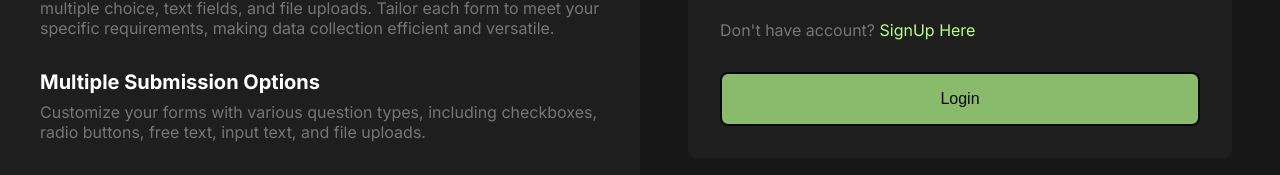
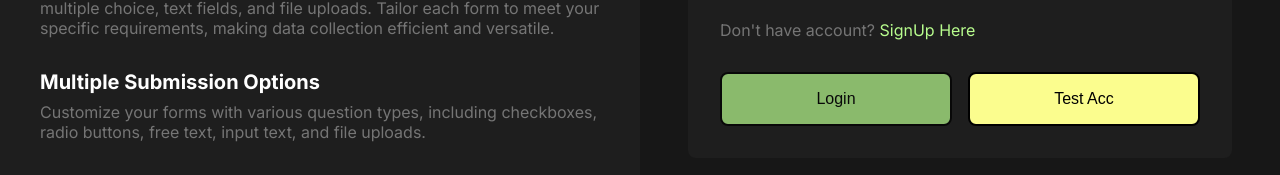
Before and after one commit to Milanb0z/forms-manager, a React (Vite) app in the folder client/: page /login in a window 1280 px wide. Shown: the part 470-645 px from the top of the page. Built offline with nearby package versions, Linux system fonts and the light colour scheme.

Commit message:
Added: DummyLogin Btn

```diff
--- a/client/src/@ui/Button.jsx
+++ b/client/src/@ui/Button.jsx
@@ -1,13 +1,20 @@
 import {} from "react";
 import classes from "./Button.module.scss";
 
-const Button = ({ children, outline, danger, iconUrl, ...btnProps }) => {
+const Button = ({
+  children,
+  outline,
+  secondary,
+  danger,
+  iconUrl,
+  ...btnProps
+}) => {
   return (
     <button
       {...btnProps}
-      className={`${classes.btn} ${outline ? classes.outline : ""}  ${
-        danger ? classes.danger : ""
-      }`}
+      className={`${classes.btn} ${secondary ? classes.secondary : ""} ${
+        outline ? classes.outline : ""
+      }  ${danger ? classes.danger : ""}`}
     >
       {iconUrl ? <img src={iconUrl} alt={children} /> : null}
       {children}
--- a/client/src/@ui/Button.module.scss
+++ b/client/src/@ui/Button.module.scss
@@ -24,6 +24,10 @@
   }
 }
 
+.secondary {
+  background-color: var(--color-yellow);
+}
+
 .danger {
   background-color: var(--color-red);
   color: #fff;
--- a/client/src/pages/Login/Login.jsx
+++ b/client/src/pages/Login/Login.jsx
@@ -32,6 +32,17 @@ const Login = () => {
       .unwrap()
       .then((res) => {
         console.log(res);
+        navigate("/dashboard/");
+      })
+      .catch((err) => {
+        console.log(err);
+      });
+  };
+
+  const onDummyLogin = () => {
+    loginUser({ email: "112233ee@gmail.com", password: "112233ee" })
+      .unwrap()
+      .then(() => {
         navigate("/dashboard/");
       })
       .catch((err) => {
@@ -84,9 +95,14 @@ const Login = () => {
                 <span>SignUp Here</span>
               </Link>
             </p>
-            <Button disabled={!email || !password} type="submit">
-              Login
-            </Button>
+            <div className={classes.row}>
+              <Button disabled={!email || !password} type="submit">
+                Login
+              </Button>
+              <Button secondary onClick={onDummyLogin} type="button">
+                Test Acc
+              </Button>
+            </div>
           </form>
         </Card>
       </motion.div>
--- a/client/src/pages/Login/Login.module.scss
+++ b/client/src/pages/Login/Login.module.scss
@@ -15,6 +15,15 @@
   display: grid;
   backdrop-filter: blur(3px);
   place-content: center;
+}
+
+.row {
+  display: flex;
+  gap: 1em;
+  align-self: stretch;
+  button {
+    flex: 1;
+  }
 }
 
 .right {
```
